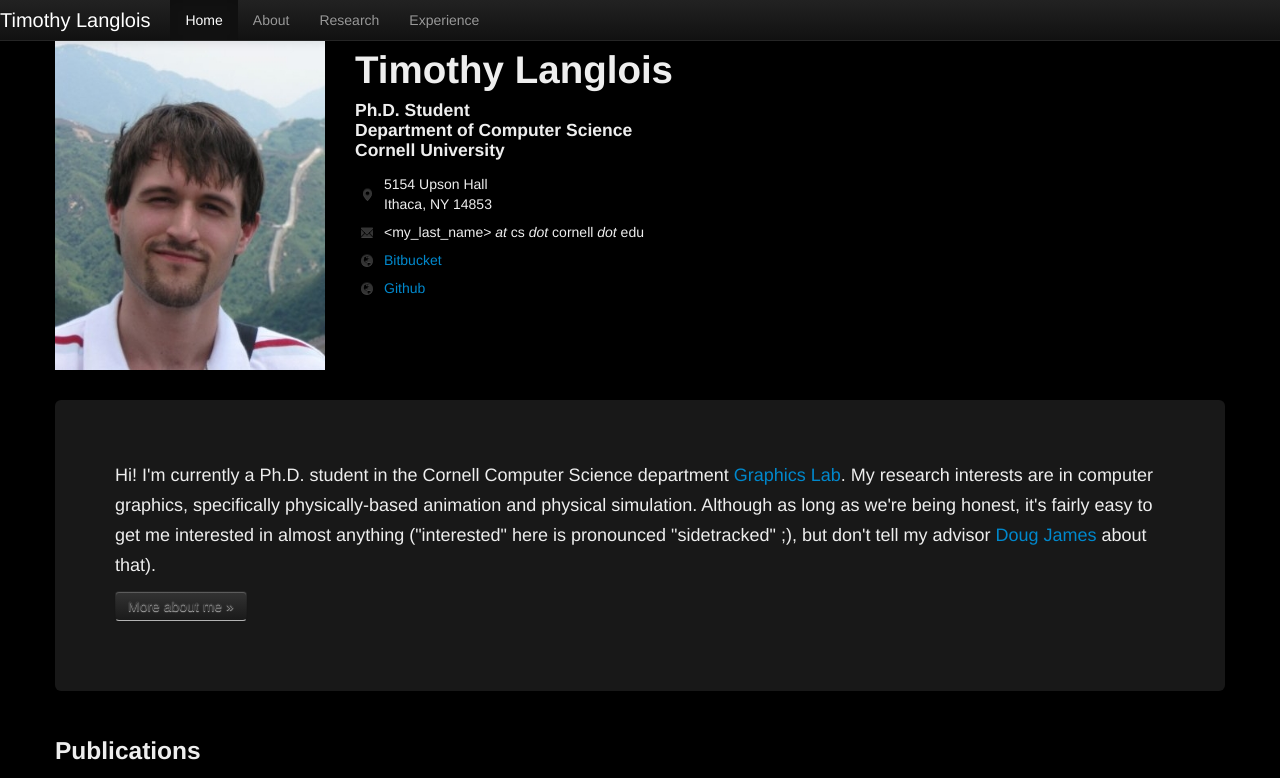
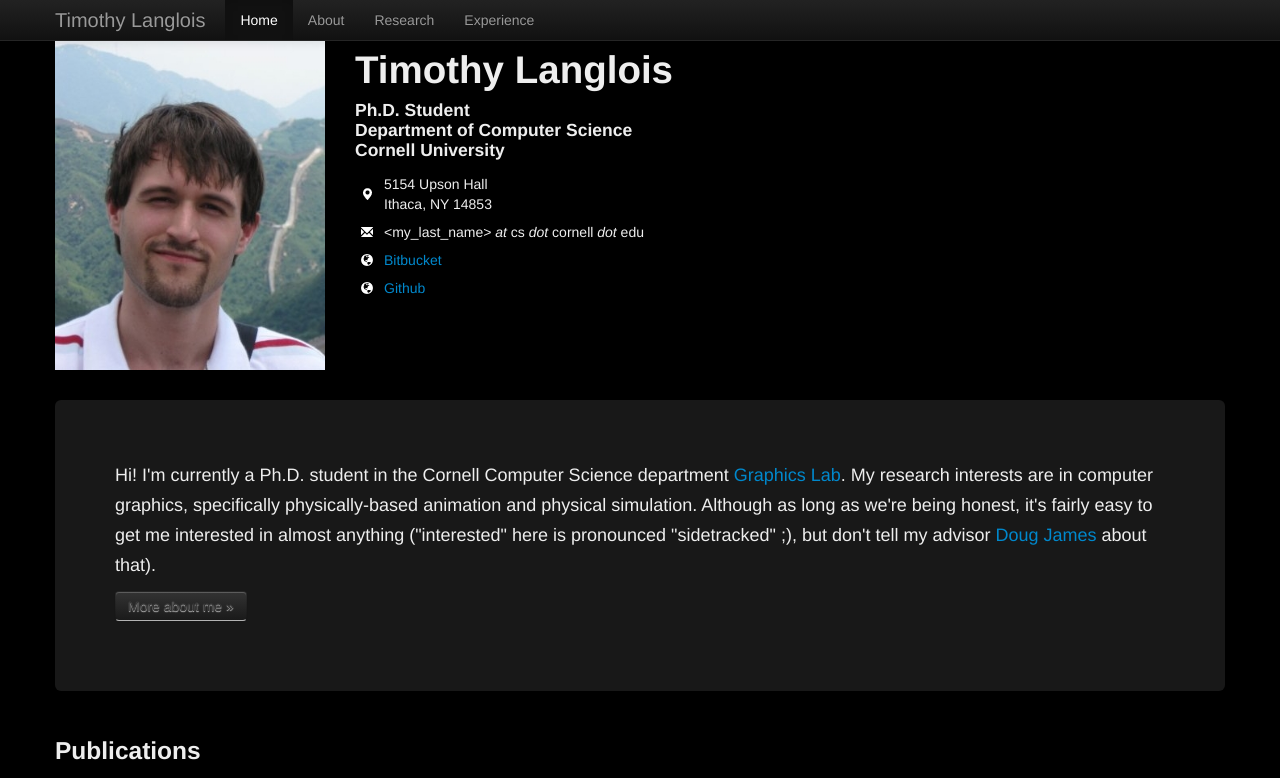
Before and after one commit to timmyL17/timmyL17.github.io, a plain HTML site: page index.html in a window 1280 px wide. Shown: the top 778 px of the page. Drawn offline with Linux system fonts and the light colour scheme; files whose address does not match are found by name.

Commit message:
fixed navbar

```diff
--- a/index.html
+++ b/index.html
@@ -25,6 +25,7 @@
 
         <div class="navbar navbar-fixed-top navbar-inverse">
             <div class="navbar-inner">
+                <div class="container">
                     <a class="brand" href="index.html">Timothy Langlois</a>
                     <ul class="nav">
                         <li class="active"><a href="index.html">Home</a></li>
@@ -32,6 +33,7 @@
                         <li><a href="research.html">Research</a></li>
                         <li><a href="experience.html">Experience</a></li>
                     </ul>
+                </div>
             </div>
         </div>
 
@@ -50,22 +52,22 @@
                     <table class="table-condensed table-hover">
                         <tbody>
                             <tr>
-                                <td class="top"><i class="icon-map-marker"></i></td>
+                                <td class="top"><i class="icon-map-marker icon-white"></i></td>
                                 <td class="left">5154 Upson Hall <br>
                                     Ithaca, NY 14853 </td>
                             </tr>
                             <tr>
-                                <td><i class="icon-envelope"></i></td>
+                                <td><i class="icon-envelope icon-white"></i></td>
                                 <td class="left">
                                     &lt;my_last_name&gt; <em>at</em> cs
                                     <em>dot</em> cornell <em>dot</em> edu </td>
                             </tr>
                             <tr>
-                                <td><i class="icon-globe"></i></td>
+                                <td><i class="icon-globe icon-white"></i></td>
                                 <td class="left"><a href="https://bitbucket.org/timmyl17">Bitbucket</a></td>
                             </tr>
                             <tr>
-                                <td> <i class="icon-globe"></i></td>
+                                <td> <i class="icon-globe icon-white"></i></td>
                                 <td class="left"> <a href="https://github.com/timmyL17">Github</a></td>
                             </tr>
                         </tbody>
```
Also changed, not shown: about.html (+2 -0 lines), experience.html (+2 -0 lines), research.html (+2 -0 lines). Lines whose indentation alone changed are shown as unchanged.
